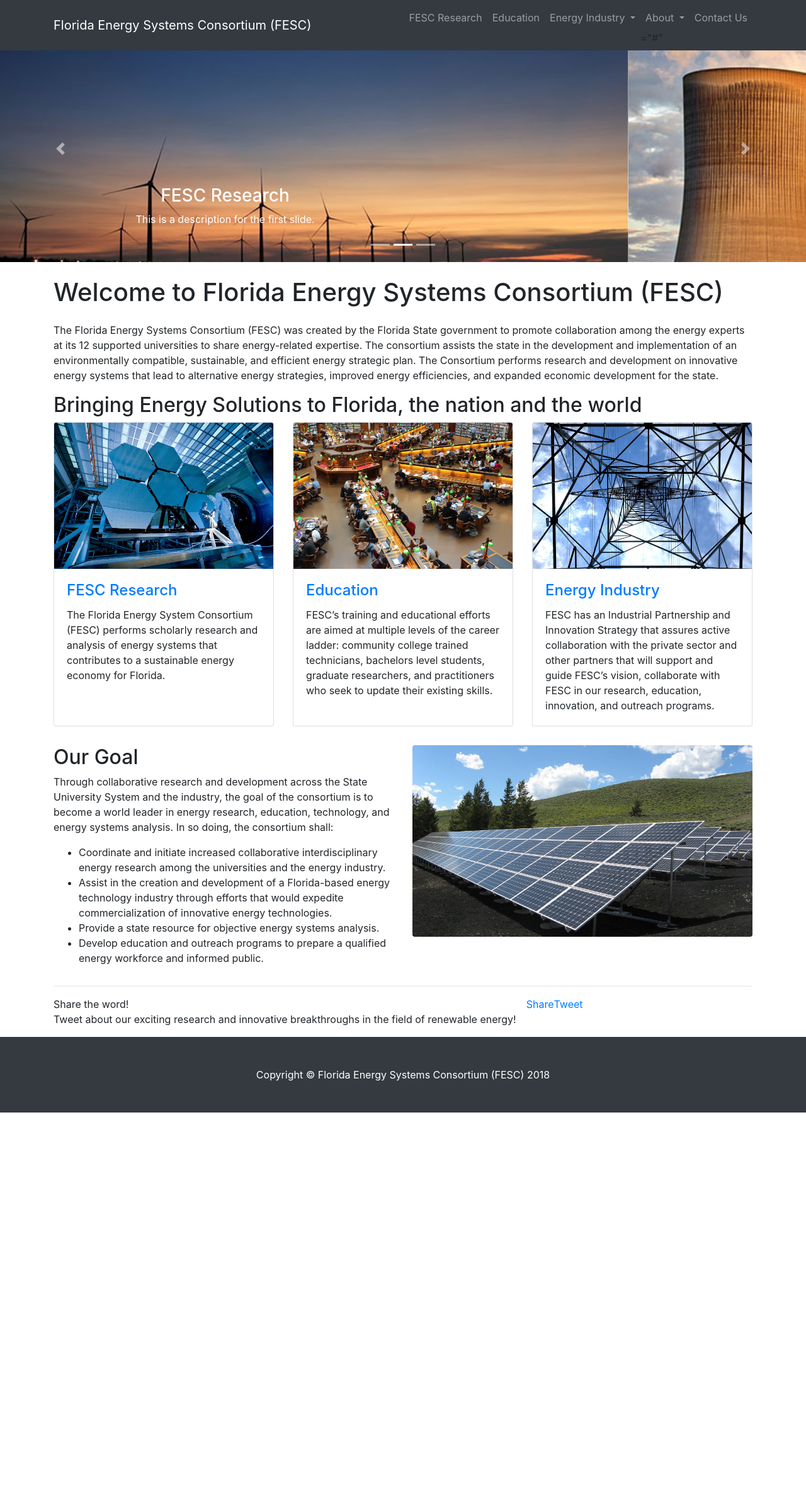
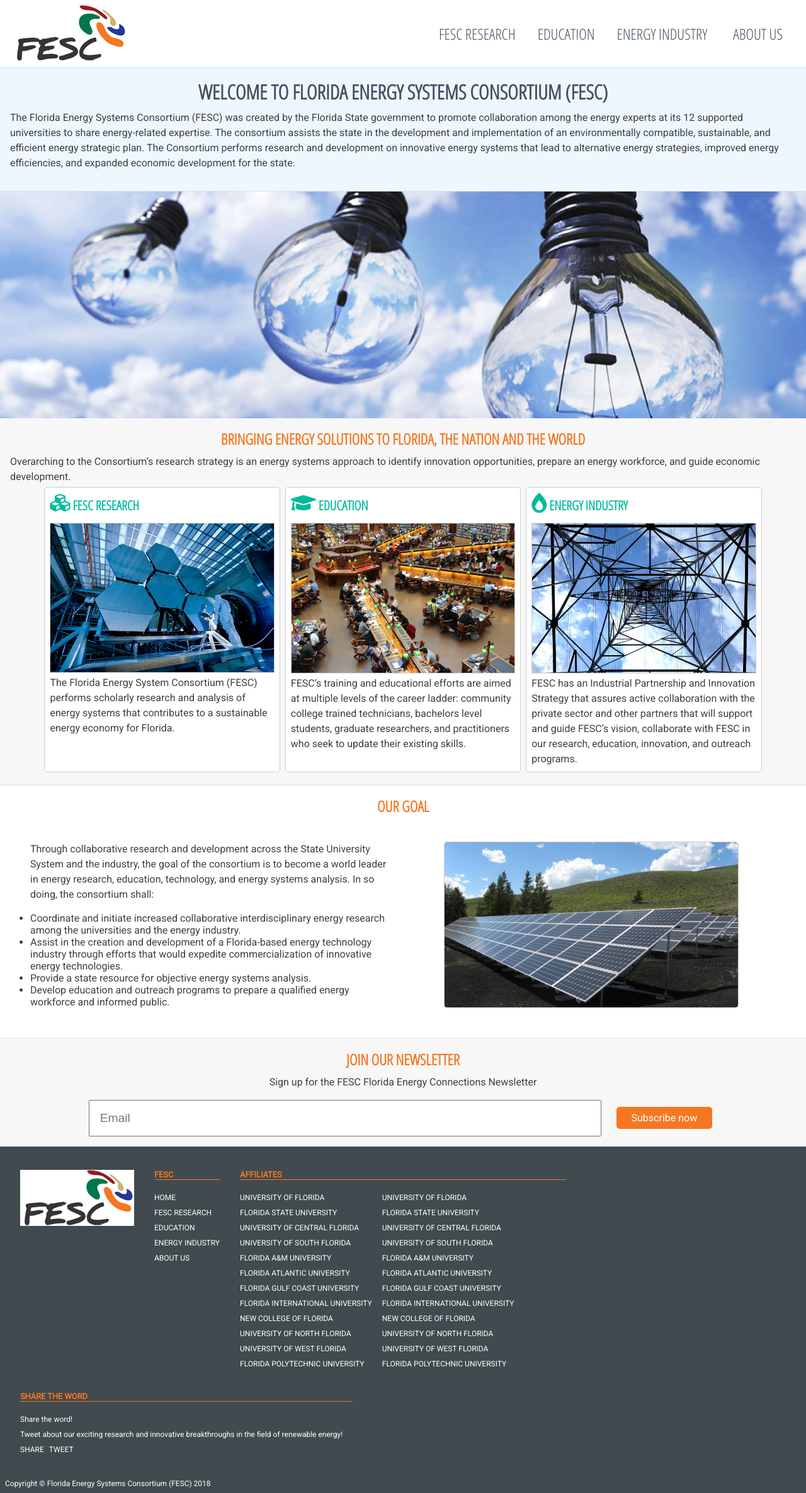
Before and after one commit to Raji14/FESC-Redesign, a plain HTML site: page index.html in a window 1280 px wide. Shown: the whole page at 63% size. Before the commit the page ends 1766 px from the top, so only its background shows below. Drawn offline with Linux system fonts and the light colour scheme.

Commit message:
removed all bootstrap reference from html pages

```diff
--- a/index.html
+++ b/index.html
@@ -9,11 +9,10 @@
   <meta name="author" content="">
 
   <!-- facebook tags -->
-  <meta property="og:title" content="Florida Energy Systems Consortium (FESC)">
-  <meta property="og:description" content="Bringing energy solutions to Florida! Share the word!">
-  <meta property="og:url" content="https://raji14.github.io/FESC-Redesign/index.html">
-  <meta property="og:type" content="website">
-
+  <meta property="og:url" content="https://raji14.github.io/FESC-Redesign/index.html" />
+  <meta property="og:type" content="website" />
+  <meta property="og:title" content="Florida Energy Systems Consortium (FESC)" />
+  <meta property="og:description" content="Bringing energy solutions to Florida!" />
 
   <!-- twitter tags -->
   <meta name="twitter:title" content="Florida Energy Systems Consortium (FESC)">
@@ -22,11 +21,12 @@
 
   <title>Florida Energy Systems Consortium (FESC)</title>
 
-  <!-- Bootstrap core CSS -->
-  <link href="bootstrap/bootstrap/css/bootstrap.min.css" rel="stylesheet">
+  <link href="https://fonts.googleapis.com/css?family=Roboto" rel="stylesheet">
+  <link href="https://fonts.googleapis.com/css?family=Open+Sans+Condensed:300" rel="stylesheet">
+  <link rel="stylesheet" href="https://use.fontawesome.com/releases/v5.0.10/css/all.css" integrity="sha384-+d0P83n9kaQMCwj8F4RJB66tzIwOKmrdb46+porD/OvrJ+37WqIM7UoBtwHO6Nlg" crossorigin="anonymous">
 
   <!-- Custom styles for this template -->
-  <link href="css/styles.css" rel="stylesheet">
+  <link href="css/new-styles.css" rel="stylesheet">
 
   <!-- Twitter script -->
   <script>
@@ -38,12 +38,10 @@
       js.id = id;
       js.src = "https://platform.twitter.com/widgets.js";
       fjs.parentNode.insertBefore(js, fjs);
-
       t._e = [];
       t.ready = function(f) {
         t._e.push(f);
       };
-
       return t;
     }(document, "script", "twitter-wjs"));
 
@@ -53,159 +51,142 @@
 </head>
 
 <body>
+  <div id="fb-root"></div>
 
-  <!-- Facebook SDK -->
-  <div id="fb-root"></div>
+  <!--  Facebook SDK-->
   <script>
     (function(d, s, id) {
       var js, fjs = d.getElementsByTagName(s)[0];
       if (d.getElementById(id)) return;
       js = d.createElement(s);
       js.id = id;
-      js.src = 'https://connect.facebook.net/en_US/sdk.js#xfbml=1&version=v2.12';
+      js.src = 'https://connect.facebook.net/en_US/sdk.js#xfbml=1&version=v3.0';
       fjs.parentNode.insertBefore(js, fjs);
     }(document, 'script', 'facebook-jssdk'));
 
   </script>
-  <!-- / Facebook SDK -->
 
-  <!-- Navigation -->
-  <nav class="navbar fixed-top navbar-expand-lg navbar-dark bg-dark fixed-top">
-    <section class="container">
-      <a class="navbar-brand" href="index.html">Florida Energy Systems Consortium (FESC)</a>
-      <button class="navbar-toggler navbar-toggler-right" type="button" data-toggle="collapse" data-target="#navbarResponsive" aria-controls="navbarResponsive" aria-expanded="false" aria-label="Toggle navigation">
-          <span class="navbar-toggler-icon"></span>
-        </button>
-      <section class="collapse navbar-collapse" id="navbarResponsive">
-        <ul class="navbar-nav ml-auto">
-          <li class="nav-item dropdown">
-            <a class="nav-link" href="research.html">
-                FESC Research </a>
-          </li>
-          <li class="nav-item">
-            <a class="nav-link" href="education.html">Education</a>
-          </li>
-          <li class="nav-item dropdown">
-            <a class="nav-link dropdown-toggle" href="#" data-toggle="dropdown" aria-haspopup="true" aria-expanded="false">
-                Energy Industry </a>
-            <section class="dropdown-menu dropdown-menu-right">
-              <a class="dropdown-item" href="#">Biomass</a>
-              <a class="dropdown-item" href="#">Solar</a>
-              <a class="dropdown-item" href="#">Natural Gas</a>
-              <a class="dropdown-item" href="#">Electricity</a>
-              <a class="dropdown-item" href="#">Wind</a>
-            </section>
-          </li>
-          <li class="nav-item dropdown">
-            <a class="nav-link dropdown-toggle" href="#" data-toggle="dropdown" aria-haspopup="true" aria-expanded="false">
-                About </a>
-            <section class="dropdown-menu dropdown-menu-right">
-              <a class="dropdown-item" href="#">Leadership</a>
-              <a class="dropdown-item" href="#">Advisory Board</a>
-            </section>="#"
-          </li>
+  <!-- Nav menu script-->
+  <script>
+    function main() {
+      var menuIconOpen = document.getElementsByClassName("open")[0];
+      var menuIconClose = document.getElementsByClassName("close")[0];
+      var menuItems = document.getElementsByClassName("menu");
+      menuIconClose.style.display = "none";
+      menuIconOpen.onclick = function() {
+        this.style.display = "none";
+        menuIconClose.style.display = "block";
+        menuDisplay("show", menuItems);
+      };
+      menuIconClose.onclick = function() {
+        this.style.display = "none";
+        menuIconOpen.style.display = "block";
+        menuDisplay("hide", menuItems);
+      };
+    }
 
-          <li class="nav-item">
-            <a class="nav-link" href="#">Contact Us</a>
-          </li>
-        </ul>
-      </section>
-    </section>
+    function menuDisplay(state, items) {
+      if (state == "show") {
+        for (var i = 1; i < items.length; i++) {
+          items[i].classList.add("show");
+        }
+      } else {
+        for (var i = 1; i < items.length; i++) {
+          items[i].classList.remove("show");
+        }
+      }
+    }
+    window.onload = function() {
+      main();
+    }
+
+  </script>
+
+  <!-- Nav Bar -->
+  <nav class="flexmenu">
+    <div class="flex">
+
+      <div class="menu"><a href="index.html"><img src="images/fesc-logo.png" alt="Florida Energy Systems Consortium (FESC)"></a></div>
+      <div class="menu"></div>
+
+      <div class="menu">
+        <a href="research.html">FESC Research</a>
+      </div>
+      <div class="menu">
+        <a href="education.html">Education</a>
+      </div>
+      <div class="menu">
+        <a href="#">Energy Industry</a>
+      </div>
+      <div class="menu">
+        <a href="#">About Us</a>
+      </div>
+      <div class="mobile-menu">
+        <span class="menu-icon open">&#x2261;</span>
+        <span class="menu-icon close">&#x2715;</span>
+      </div>
+    </div>
   </nav>
+  <!-- / Nav Bar -->
 
-  <header>
-    <div id="carouselExampleIndicators" class="carousel slide" data-ride="carousel">
-      <ol class="carousel-indicators">
-        <li data-target="#carouselExampleIndicators" data-slide-to="0" class="active"></li>
-        <li data-target="#carouselExampleIndicators" data-slide-to="1"></li>
-        <li data-target="#carouselExampleIndicators" data-slide-to="2"></li>
-      </ol>
-      <div class="carousel-inner" role="listbox">
-        <!-- Slide One  -->
-        <div class="carousel-item active carousel-image1">
-          <div class="carousel-caption d-none d-md-block">
-            <h3>FESC Research</h3>
-            <p>This is a description for the first slide.</p>
-          </div>
-        </div>
-        <!-- Slide Two  -->
-        <div class="carousel-item carousel-image2">
-          <div class="carousel-caption d-none d-md-block">
-            <h3>Second Slide</h3>
-            <p>This is a description for the second slide.</p>
-          </div>
-        </div>
-        <!-- Slide Three  -->
-        <div class="carousel-item carousel-image3">
-          <div class="carousel-caption d-none d-md-block">
-            <h3>Third Slide</h3>
-            <p>This is a description for the third slide.</p>
-          </div>
-        </div>
-      </div>
-      <a class="carousel-control-prev" href="#carouselExampleIndicators" role="button" data-slide="prev">
-          <span class="carousel-control-prev-icon" aria-hidden="true"></span>
-          <span class="sr-only">Previous</span>
-        </a>
-      <a class="carousel-control-next" href="#carouselExampleIndicators" role="button" data-slide="next">
-          <span class="carousel-control-next-icon" aria-hidden="true"></span>
-          <span class="sr-only">Next</span>
-        </a>
-    </div>
-  </header>
 
-  <!-- Page Content -->
-  <section class="container">
-
+  <section class="main">
     <h1 class="my-4">Welcome to Florida Energy Systems Consortium (FESC)</h1>
     <p>The Florida Energy Systems Consortium (FESC) was created by the Florida State government to promote collaboration among the energy experts at its 12 supported universities to share energy-related expertise. The consortium assists the state in the development and implementation of an environmentally compatible, sustainable, and efficient energy strategic plan. The Consortium performs research and development on innovative energy systems that lead to alternative energy strategies, improved energy efficiencies, and expanded economic development for the state.
     </p>
+  </section>
+  <!-- Main Image -->
 
 
-    <!-- Main Section -->
+  <div class="coverImage">
+
+  </div>
+
+
+  <!--End Main image-->
+
+
+  <!-- Featured Section -->
+
+  <section class="features">
+
     <h2>Bringing Energy Solutions to Florida, the nation and the world</h2>
 
-    <section class="row">
-      <section class="col-lg-4 col-sm-6 portfolio-item">
-        <section class="card h-100">
-          <a href="#"><img class="card-img-top" src="images/pexels-photo-256381.jpeg" alt=""></a>
-          <section class="card-body">
-            <h4 class="card-title">
-              <a href="#">FESC Research</a>
-            </h4>
-            <p class="card-text">The Florida Energy System Consortium (FESC) performs scholarly research and analysis of energy systems that contributes to a sustainable energy economy for Florida.</p>
-          </section>
-        </section>
-      </section>
-      <section class="col-lg-4 col-sm-6 portfolio-item">
-        <section class="card h-100">
-          <a href="#"><img class="card-img-top" src="images/library-la-trobe-study-students-159775.jpeg" alt=""></a>
-          <section class="card-body">
-            <h4 class="card-title">
-              <a href="#">Education</a>
-            </h4>
-            <p class="card-text">FESC’s training and educational efforts are aimed at multiple levels of the career ladder: community college trained technicians, bachelors level students, graduate researchers, and practitioners who seek to update their existing skills.</p>
-          </section>
-        </section>
-      </section>
-      <section class="col-lg-4 col-sm-6 portfolio-item">
-        <section class="card h-100">
-          <a href="#"><img class="card-img-top" src="images/architecture-blue-clouds-159279.jpg" alt=""></a>
-          <section class="card-body">
-            <h4 class="card-title">
-              <a href="#">Energy Industry</a>
-            </h4>
-            <p class="card-text">FESC has an Industrial Partnership and Innovation Strategy that assures active collaboration with the private sector and other partners that will support and guide FESC’s vision, collaborate with FESC in our research, education, innovation, and outreach programs.</p>
-          </section>
-        </section>
-      </section>
-    </section>
-    <!-- /.row -->
+    <p>Overarching to the Consortium’s research strategy is an energy systems approach to identify innovation opportunities, prepare an energy workforce, and guide economic development.</p>
 
-    <!-- Goal Section -->
-    <section class="row">
-      <section class="col-lg-6">
-        <h2>Our Goal</h2>
+
+    <ul class="grid">
+      <li>
+        <i class="fa fa-cubes"></i>
+        <h4>FESC Research</h4>
+        <img src="images/pexels-photo-256381.jpeg" alt="FESC Research">
+        <p>The Florida Energy System Consortium (FESC) performs scholarly research and analysis of energy systems that contributes to a sustainable energy economy for Florida.</p>
+
+      </li>
+      <li>
+        <i class="fas fa-graduation-cap"></i>
+        <h4>Education</h4>
+        <img src="images/library-la-trobe-study-students-159775.jpeg" alt="Education">
+        <p>FESC’s training and educational efforts are aimed at multiple levels of the career ladder: community college trained technicians, bachelors level students, graduate researchers, and practitioners who seek to update their existing skills.</p>
+      </li>
+      <li>
+        <i class="fas fa-burn"></i>
+        <h4>Energy Industry</h4>
+        <img src="images/architecture-blue-clouds-159279.jpg" alt="Energy Industry">
+        <p>FESC has an Industrial Partnership and Innovation Strategy that assures active collaboration with the private sector and other partners that will support and guide FESC’s vision, collaborate with FESC in our research, education, innovation, and outreach programs.</p>
+      </li>
+    </ul>
+
+  </section>
+
+  <!-- End Featured Section -->
+
+
+  <!-- Goals Section -->
+  <section class="goals">
+    <h2>Our Goal</h2>
+    <section class="goalsSection">
+      <section>
         <p>Through collaborative research and development across the State University System and the industry, the goal of the consortium is to become a world leader in energy research, education, technology, and energy systems analysis. In so doing, the consortium shall:</p>
         <ul>
           <li>Coordinate and initiate increased collaborative interdisciplinary energy research among the universities and the energy industry.</li>
@@ -214,46 +195,95 @@
           <li>Develop education and outreach programs to prepare a qualified energy workforce and informed public.</li>
 
         </ul>
+      </section>
+      <section><img src="images/alternative-alternative-energy-clean-159397.jpg" alt="Our Goals">
+      </section>
 
-      </section>
-      <section class="col-lg-6">
-        <img class="img-fluid rounded" src="images/alternative-alternative-energy-clean-159397.jpg" alt="">
-      </section>
     </section>
-    <!-- /.row -->
+  </section>
+  <!-- End Goals Section -->
 
-    <hr>
+  <!-- Newsletter Section -->
+  <section class="contact">
+    <h2>Join our newsletter</h2>
+    <p>Sign up for the FESC Florida Energy Connections Newsletter</p>
+    <form>
+      <input type="email" placeholder="Email">
+      <a href="#" class="btn">Subscribe now</a>
 
-    <!-- Call to Share Section -->
-    <section class="mediaSection">
+    </form>
+  </section>
+  <!-- End Newsletter Section -->
 
-      <p>Share the word! <br> Tweet about our exciting research and innovative breakthroughs in the field of renewable energy!</p>
-      <div class="fb-share-button" data-href="https://raji14.github.io/FESC-Redesign/index.html" data-layout="button" data-size="large" data-mobile-iframe="true"><a target="_blank" href="https://www.facebook.com/sharer/sharer.php?u=https%3A%2F%2Fraji14.github.io%2FFESC-Redesign%2Findex.html&amp;src=sdkpreparse" class="fb-xfbml-parse-ignore">Share</a></div>
-      <div><a class="twitter-share-button" href="https://twitter.com/intent/tweet?text=Florida%20Energy%20Systems%20Consortium%20Bringing%20energy%20solutions%20to%20Florida!" data-size="large">
+
+
+  <footer>
+    <section>
+      <section class="mediaSection">
+        <section><a href="index.html"><img src="images/fesc-logo.png" alt="FESC"></a></section>
+        <section>
+          <h3>FESC</h3>
+          <hr>
+          <p><a href="index.html">Home</a></p>
+          <p><a href="research.html">FESC Research</a></p>
+          <p><a href="education.html">Education</a></p>
+          <p><a href="">Energy Industry</a></p>
+          <p><a href="">About Us</a></p>
+        </section>
+        <section class="affiliateSection">
+          <h3>Affiliates</h3>
+          <hr>
+          <article class="">
+            <div>
+              <p><a href="http://www.ufl.edu/" target="_blank">University of Florida</a></p>
+              <p><a href="http://floridaenergy.ufl.edu/" target="_blank">Florida State University</a></p>
+              <p><a href="https://www.ucf.edu/" target="_blank">University of Central Florida</a></p>
+              <p><a href="http://www.usf.edu/" target="_blank">University of South Florida</a></p>
+              <p><a href="http://www.famu.edu/" target="_blank">Florida A&M University</a></p>
+              <p><a href="http://www.fau.edu/" target="_blank">Florida Atlantic University</a></p>
+              <p><a href="http://www.fgcu.edu/" target="_blank">Florida Gulf Coast University</a></p>
+              <p><a href="https://www.fiu.edu/" target="_blank">Florida International University</a></p>
+              <p><a href="https://www.ncf.edu/" target="_blank">New College of Florida</a></p>
+              <p><a href="http://www.unf.edu/" target="_blank">University of North Florida</a></p>
+              <p><a href="http://uwf.edu/" target="_blank">University of West Florida</a></p>
+              <p><a href="https://floridapolytechnic.org/" target="_blank">Florida Polytechnic University</a></p>
+            </div>
+          </article>
+          <article>
+            <div>
+              <p><a href="http://www.ufl.edu/" target="_blank">University of Florida</a></p>
+              <p><a href="http://floridaenergy.ufl.edu/" target="_blank">Florida State University</a></p>
+              <p><a href="https://www.ucf.edu/" target="_blank">University of Central Florida</a></p>
+              <p><a href="http://www.usf.edu/" target="_blank">University of South Florida</a></p>
+              <p><a href="http://www.famu.edu/" target="_blank">Florida A&M University</a></p>
+              <p><a href="http://www.fau.edu/" target="_blank">Florida Atlantic University</a></p>
+              <p><a href="http://www.fgcu.edu/" target="_blank">Florida Gulf Coast University</a></p>
+              <p><a href="https://www.fiu.edu/" target="_blank">Florida International University</a></p>
+              <p><a href="https://www.ncf.edu/" target="_blank">New College of Florida</a></p>
+              <p><a href="http://www.unf.edu/" target="_blank">University of North Florida</a></p>
+              <p><a href="http://uwf.edu/" target="_blank">University of West Florida</a></p>
+              <p><a href="https://floridapolytechnic.org/" target="_blank">Florida Polytechnic University</a></p>
+            </div>
+          </article>
+        </section>
+        <section>
+          <h3>Share the word</h3>
+          <hr>
+          <article>
+            <p>Share the word! <br> Tweet about our exciting research and innovative breakthroughs in the field of renewable energy!</p>
+            <div class="mediaSection">
+              <div class="fb-share-button" data-href="https://raji14.github.io/FESC-Redesign/index.html" data-layout="button" data-size="large" data-mobile-iframe="true"><a target="_blank" href="https://www.facebook.com/sharer/sharer.php?u=https%3A%2F%2Fraji14.github.io%2FFESC-Redesign%2Findex.html&amp;src=sdkpreparse" class="fb-xfbml-parse-ignore">Share</a></div>
+              <div><a class="twitter-share-button spaceBetween" href="https://twitter.com/intent/tweet?text=Florida%20Energy%20Systems%20Consortium%20Bringing%20energy%20solutions%20to%20Florida!" data-size="large">
 Tweet</a></div>
-
-      <hr>
-      <section>
-
+            </div>
+          </article>
+        </section>
 
       </section>
     </section>
-
-  </section>
-  <!-- /.container -->
-
-  <!-- Footer -->
-  <footer class="py-5 bg-dark">
-    <section class="container">
-      <p class="m-0 text-center text-white">Copyright &copy; Florida Energy Systems Consortium (FESC) 2018</p>
-    </section>
-    <!-- /.container -->
+    <p class="copyright"> Copyright © Florida Energy Systems Consortium (FESC) 2018</p>
   </footer>
-
-  <!-- Bootstrap core JavaScript -->
-  <script src="bootstrap/jquery/jquery.min.js"></script>
-  <script src="bootstrap/bootstrap/js/bootstrap.bundle.min.js"></script>
-
 </body>
 
+
 </html>
```
Also changed, not shown: bootstrap-index.html (added, +259 -0 lines).
